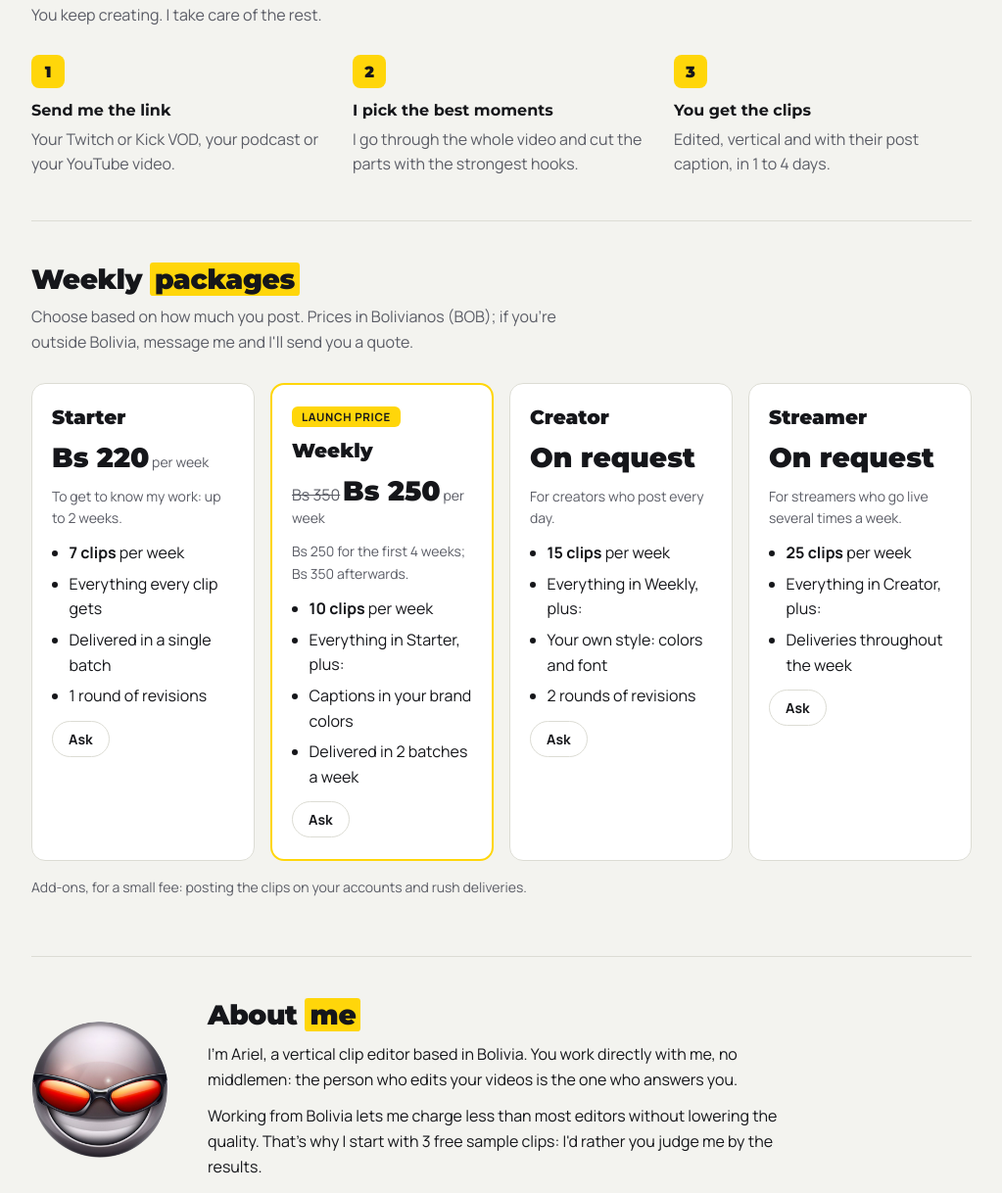
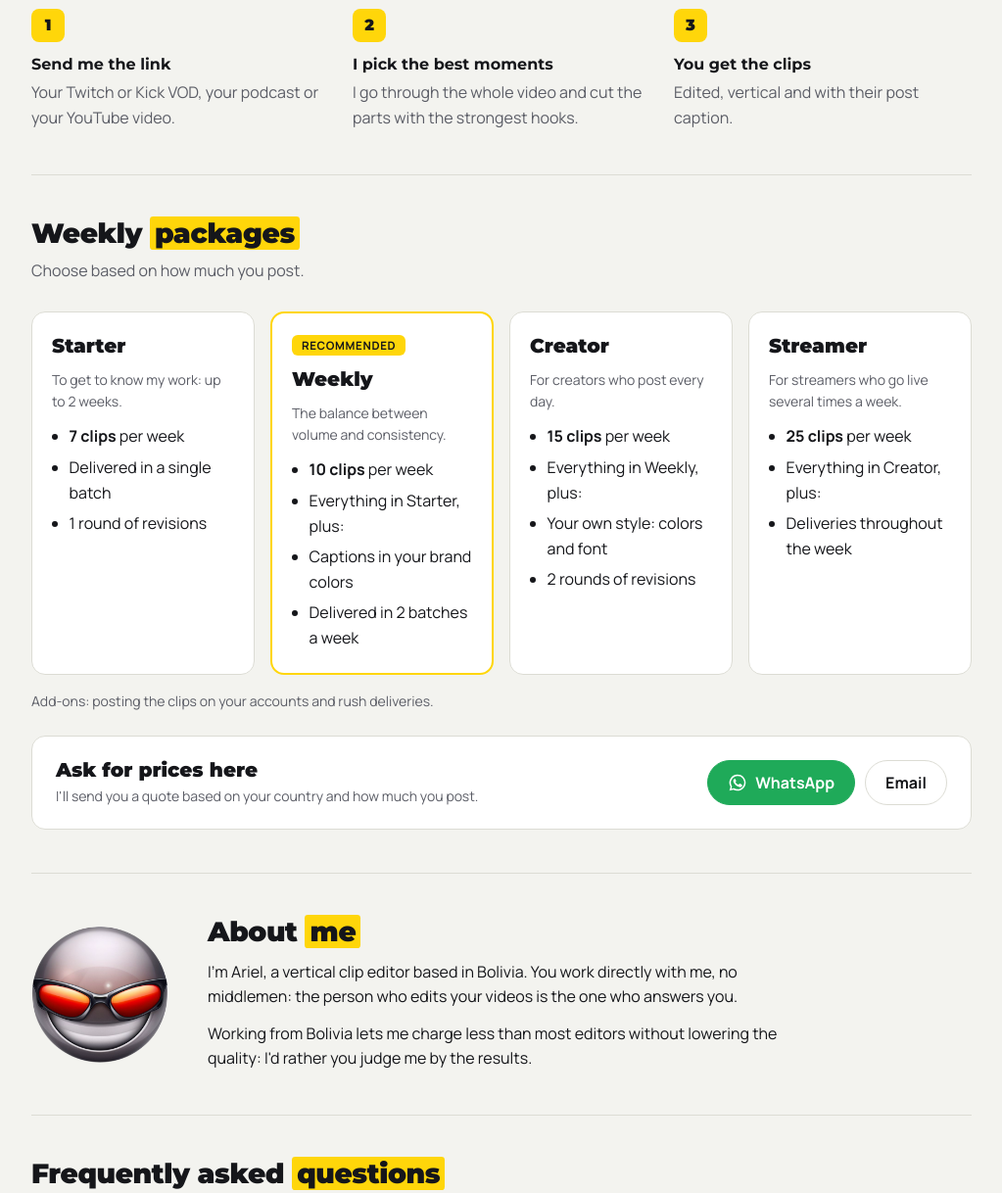
Before and after one commit to ragebaiterclipper/ragebaiterclipper.github.io, a plain HTML site: page index.html in a window 1280 px wide. Shown: the part 3082-4300 px from the top of the page at 98% size, without its empty margins (128-1151 px from the left). Drawn offline with Linux system fonts and the light colour scheme.

Commit message:
Quitar precios: consulta de precios por WhatsApp o correo; menos texto repetido
Co-Authored-By: Claude Opus 5.5 <noreply@anthropic.com>

```diff
--- a/index.html
+++ b/index.html
@@ -170,11 +170,15 @@ figure { margin: 0; }
 .paquete .btn { justify-self: start; font-size: var(--step--1); padding: 8px 16px; }
 .sello { justify-self: start; font: 700 0.72rem var(--font-body); letter-spacing: 0.06em; text-transform: uppercase;
          background: var(--caption); color: var(--caption-ink); padding: 3px 10px; border-radius: 6px; }
-.monto { margin: 0; font-size: var(--step--1); color: var(--muted); }
-.monto b { font: 900 var(--step-2) var(--font-display); color: var(--ink); }
-.monto s { font-size: var(--step-0); }
 .nota { margin: 0; font-size: var(--step--1); color: var(--muted); }
 .extra { margin-top: 16px; font-size: var(--step--1); color: var(--muted); }
+.precios { margin-top: 24px; display: flex; flex-wrap: wrap; align-items: center; justify-content: space-between; gap: 16px 24px;
+  padding: 22px 24px; border: 1px solid var(--line); border-radius: var(--radius); background: var(--surface); }
+.precios h3 { font: 900 var(--step-1) var(--font-display); margin: 0 0 4px; }
+.precios p { margin: 0; font-size: var(--step--1); color: var(--muted); }
+.precios-contacto { display: flex; flex-wrap: wrap; gap: 10px; }
+.btn-correo { background: transparent; color: var(--ink); border: 1px solid var(--line); }
+.btn-correo:hover { border-color: var(--ink); }
 
 /* Preguntas frecuentes */
 .faq { display: grid; gap: 10px; max-width: 760px; }
@@ -329,12 +333,6 @@ h2 .gratis { padding: 0 0.18em; border-radius: 0.12em; }
       <div>
         <h2 id="t-antes" data-i18n-html="h-antes">Antes y <span class="hl">después</span></h2>
         <p class="sub" data-i18n="sub-antes">El mismo momento: el video original tal como se grabó y el clip que entrego. Desliza la barra para comparar.</p>
-        <ul class="cambios">
-          <li data-i18n="cambio1">Encuadre en quien habla</li>
-          <li data-i18n="cambio2">Subtítulos palabra por palabra</li>
-          <li data-i18n="cambio3">Título gancho</li>
-          <li data-i18n="cambio4">Audio nivelado</li>
-        </ul>
       </div>
     </div>
   </section>
@@ -362,7 +360,6 @@ h2 .gratis { padding: 0 0.18em; border-radius: 0.12em; }
       <div><dt data-i18n="c2">Fluidez</dt><dd data-i18n="c2v">Hasta 60 fps</dd></div>
       <div><dt data-i18n="c4">Volumen</dt><dd data-i18n="c4v">Parejo, al nivel de TikTok y YouTube</dd></div>
       <div><dt data-i18n="c6">Ritmo</dt><dd data-i18n="c6v">Sin silencios largos ni partes que se van del tema</dd></div>
-      <div><dt data-i18n="c8">Subtítulos</dt><dd data-i18n="c8v">Revisados palabra por palabra</dd></div>
     </dl>
   </section>
 
@@ -372,42 +369,36 @@ h2 .gratis { padding: 0 0.18em; border-radius: 0.12em; }
     <ol class="pasos">
       <li><b data-i18n="p1">Me pasas el link</b><p data-i18n="p1d">Tu VOD de Twitch o Kick, tu podcast o tu video de YouTube.</p></li>
       <li><b data-i18n="p2">Elijo los mejores momentos</b><p data-i18n="p2d">Reviso todo el video y saco las partes con más gancho.</p></li>
-      <li><b data-i18n="p3">Recibes los clips</b><p data-i18n="p3d">Editados, en vertical y con su texto para publicar, en 1 a 4 días.</p></li>
+      <li><b data-i18n="p3">Recibes los clips</b><p data-i18n="p3d">Editados, en vertical y con su texto para publicar.</p></li>
     </ol>
   </section>
 
   <section aria-labelledby="t-paquetes" class="revelar">
     <h2 id="t-paquetes" data-i18n-html="h-paquetes">Paquetes <span class="hl">semanales</span></h2>
-    <p class="sub" data-i18n="sub-paquetes">Elige según cuánto publicas. Precios en bolivianos; si estás en otro país, escríbeme y te paso una cotización.</p>
+    <p class="sub" data-i18n="sub-paquetes">Elige según cuánto publicas.</p>
     <div class="paquetes">
       <div class="paquete">
         <h3 data-i18n="pq1">Inicial</h3>
-        <p class="monto"><b>Bs 220</b> <span data-i18n="por-semana">por semana</span></p>
         <p class="nota" data-i18n="pq1-nota">Para conocer mi trabajo: hasta 2 semanas.</p>
         <ul>
           <li data-i18n-html="pq1a"><b>7 clips</b> por semana</li>
-          <li data-i18n="pq1b">Todo lo que lleva cada clip</li>
           <li data-i18n="pq1c">Entrega en un solo envío</li>
           <li data-i18n="pq1d">1 ronda de cambios</li>
         </ul>
-        <a class="btn wa" href="https://wa.me/59175027789" target="_blank" rel="noopener" data-i18n="pq-boton">Consultar</a>
       </div>
       <div class="paquete destacado">
-        <span class="sello" data-i18n="sello">Precio de lanzamiento</span>
+        <span class="sello" data-i18n="sello">Recomendado</span>
         <h3 data-i18n="pq2">Semanal</h3>
-        <p class="monto"><s>Bs 350</s> <b>Bs 250</b> <span data-i18n="por-semana">por semana</span></p>
-        <p class="nota" data-i18n="pq2-nota">Bs 250 las primeras 4 semanas; luego, Bs 350.</p>
+        <p class="nota" data-i18n="pq2-nota">El equilibrio entre cantidad y constancia.</p>
         <ul>
           <li data-i18n-html="pq2a"><b>10 clips</b> por semana</li>
           <li data-i18n="pq2b">Todo lo del Inicial, y además:</li>
           <li data-i18n="pq2c">Subtítulos con los colores de tu marca</li>
           <li data-i18n="pq2d">Entrega en 2 tandas por semana</li>
         </ul>
-        <a class="btn wa" href="https://wa.me/59175027789" target="_blank" rel="noopener" data-i18n="pq-boton">Consultar</a>
       </div>
       <div class="paquete">
         <h3 data-i18n="pq3">Creador</h3>
-        <p class="monto"><b data-i18n="a-consultar">A consultar</b></p>
         <p class="nota" data-i18n="pq3-nota">Para quienes publican todos los días.</p>
         <ul>
           <li data-i18n-html="pq3a"><b>15 clips</b> por semana</li>
@@ -415,21 +406,31 @@ h2 .gratis { padding: 0 0.18em; border-radius: 0.12em; }
           <li data-i18n="pq3c">Tu propio estilo: colores y tipografía</li>
           <li data-i18n="pq3d">2 rondas de cambios</li>
         </ul>
-        <a class="btn wa" href="https://wa.me/59175027789" target="_blank" rel="noopener" data-i18n="pq-boton">Consultar</a>
       </div>
       <div class="paquete">
         <h3 data-i18n="pq4">Streamer</h3>
-        <p class="monto"><b data-i18n="a-consultar">A consultar</b></p>
         <p class="nota" data-i18n="pq4-nota">Para quienes transmiten varias veces por semana.</p>
         <ul>
           <li data-i18n-html="pq4a"><b>25 clips</b> por semana</li>
           <li data-i18n="pq4b">Todo lo del Creador, y además:</li>
           <li data-i18n="pq4c">Entregas a lo largo de la semana</li>
         </ul>
-        <a class="btn wa" href="https://wa.me/59175027789" target="_blank" rel="noopener" data-i18n="pq-boton">Consultar</a>
       </div>
     </div>
-    <p class="extra" data-i18n="pq-extra">Aparte, por un pequeño costo: publicación de los clips en tus cuentas y entregas urgentes.</p>
+    <p class="extra" data-i18n="pq-extra">Aparte: publicación de los clips en tus cuentas y entregas urgentes.</p>
+    <div class="precios">
+      <div>
+        <h3 data-i18n="pr-titulo">Consulta precios aquí</h3>
+        <p data-i18n="pr-texto">Te paso la cotización según tu país y cuánto publicas.</p>
+      </div>
+      <div class="precios-contacto">
+        <a class="btn btn-wa wa-precio" href="https://wa.me/59175027789" target="_blank" rel="noopener">
+          <svg viewBox="0 0 24 24" fill="currentColor" aria-hidden="true"><path d="M12 2a10 10 0 0 0-8.6 15.1L2 22l5-1.3A10 10 0 1 0 12 2Zm0 18.2a8.2 8.2 0 0 1-4.2-1.2l-.3-.2-3 .8.8-2.9-.2-.3A8.2 8.2 0 1 1 12 20.2Zm4.5-6.1c-.2-.1-1.5-.7-1.7-.8s-.4-.1-.6.1-.7.8-.8 1-.3.2-.5.1a6.7 6.7 0 0 1-3.3-2.9c-.2-.4.2-.4.7-1.3a.5.5 0 0 0 0-.4l-.8-1.9c-.2-.5-.4-.4-.6-.4h-.5a1 1 0 0 0-.7.3 3 3 0 0 0-.9 2.2 5.2 5.2 0 0 0 1.1 2.8 11.9 11.9 0 0 0 4.6 4c1.7.7 2.4.8 3.2.7a2.8 2.8 0 0 0 1.8-1.3 2.3 2.3 0 0 0 .2-1.3c-.1-.1-.3-.2-.5-.3Z"/></svg>
+          <span>WhatsApp</span>
+        </a>
+        <a class="btn btn-correo" href="mailto:ragebaiterclipper@gmail.com" data-i18n="pr-correo">Correo</a>
+      </div>
+    </div>
   </section>
 
   <section aria-labelledby="t-sobre" class="sobre revelar">
@@ -437,7 +438,7 @@ h2 .gratis { padding: 0 0.18em; border-radius: 0.12em; }
     <div>
       <h2 id="t-sobre" data-i18n-html="h-sobre">Sobre <span class="hl">mí</span></h2>
       <p data-i18n="sobre1">Soy Ariel, editor de clips verticales desde Bolivia. Trabajas directamente conmigo, sin intermediarios: la misma persona que edita tus videos es la que te responde.</p>
-      <p data-i18n="sobre2">Trabajar desde Bolivia me permite cobrar menos que la mayoría de editores sin bajar la calidad. Por eso empiezo con 3 clips de muestra gratis: prefiero que me juzgues por los resultados.</p>
+      <p data-i18n="sobre2">Trabajar desde Bolivia me permite cobrar menos que la mayoría de editores sin bajar la calidad: prefiero que me juzgues por los resultados.</p>
     </div>
   </section>
 
@@ -452,7 +453,7 @@ h2 .gratis { padding: 0 0.18em; border-radius: 0.12em; }
       <details><summary data-i18n="q5">¿Qué necesito enviarte?</summary>
         <p data-i18n="a5">Solo los links de los videos o streams que quieres convertir en clips. Del resto me encargo yo.</p></details>
       <details><summary data-i18n="q6">¿Cómo y en qué formato recibo los clips?</summary>
-        <p data-i18n="a6">En video vertical MP4 de 1080 × 1920, listo para TikTok, Reels y Shorts, con su portada, descripción y hashtags. Te los dejo en una carpeta de Google Drive compartida contigo.</p></details>
+        <p data-i18n="a6">Listos para subir, en una carpeta de Google Drive compartida contigo.</p></details>
       <details><summary data-i18n="q4">¿Quién publica los clips?</summary>
         <p data-i18n="a4">Tú, en tus propias cuentas: te los entrego listos para subir. Si prefieres que los publique yo, lo hago por un pequeño costo adicional.</p></details>
       <details><summary data-i18n="q7">¿Trabajas con contenido en inglés?</summary>
@@ -503,7 +504,6 @@ h2 .gratis { padding: 0 0.18em; border-radius: 0.12em; }
       "h-antes": 'Before and <span class="hl">after</span>',
       "sub-antes": "The same moment: the original video as it was recorded and the clip I deliver. Drag the bar to compare.",
       antes: "Before", despues: "After",
-      cambio1: "Framed on whoever is talking", cambio2: "Word-by-word captions", cambio3: "Hook title", cambio4: "Leveled audio",
       "h-incluye": 'What <span class="hl">every clip</span> gets',
       "sub-incluye": "Everything you see in the examples, applied to your content.",
       f1: "Animated captions", f1d: "Word by word, with the key words highlighted.",
@@ -515,27 +515,28 @@ h2 .gratis { padding: 0 0.18em; border-radius: 0.12em; }
       "h-calidad": '<span class="hl">Real</span> quality, not just pretty',
       "sub-calidad": "Every clip is cut from the original video in high quality, with the audio at the level the platforms use. Sharp to look at and even to listen to, on any phone.",
       c1: "Resolution", c2: "Smoothness", c2v: "Up to 60 fps", c4: "Loudness", c4v: "Even, at TikTok and YouTube level",
-      c6: "Pacing", c6v: "No long silences or off-topic tangents", c8: "Captions", c8v: "Checked word by word",
+      c6: "Pacing", c6v: "No long silences or off-topic tangents",
       "h-pasos": 'How <span class="hl">it works</span>',
       "sub-pasos": "You keep creating. I take care of the rest.",
       p1: "Send me the link", p1d: "Your Twitch or Kick VOD, your podcast or your YouTube video.",
       p2: "I pick the best moments", p2d: "I go through the whole video and cut the parts with the strongest hooks.",
-      p3: "You get the clips", p3d: "Edited, vertical and with their post caption, in 1 to 4 days.",
+      p3: "You get the clips", p3d: "Edited, vertical and with their post caption.",
       "h-paquetes": 'Weekly <span class="hl">packages</span>',
-      "sub-paquetes": "Choose based on how much you post. Prices in Bolivianos (BOB); if you're outside Bolivia, message me and I'll send you a quote.",
-      "por-semana": "per week", sello: "Launch price", "a-consultar": "On request", "pq-boton": "Ask",
+      "sub-paquetes": "Choose based on how much you post.",
+      sello: "Recommended",
       pq1: "Starter", "pq1-nota": "To get to know my work: up to 2 weeks.",
-      pq1a: "<b>7 clips</b> per week", pq1b: "Everything every clip gets", pq1c: "Delivered in a single batch", pq1d: "1 round of revisions",
-      pq2: "Weekly", "pq2-nota": "Bs 250 for the first 4 weeks; Bs 350 afterwards.",
+      pq1a: "<b>7 clips</b> per week", pq1c: "Delivered in a single batch", pq1d: "1 round of revisions",
+      pq2: "Weekly", "pq2-nota": "The balance between volume and consistency.",
       pq2a: "<b>10 clips</b> per week", pq2b: "Everything in Starter, plus:", pq2c: "Captions in your brand colors", pq2d: "Delivered in 2 batches a week",
       pq3: "Creator", "pq3-nota": "For creators who post every day.",
       pq3a: "<b>15 clips</b> per week", pq3b: "Everything in Weekly, plus:", pq3c: "Your own style: colors and font", pq3d: "2 rounds of revisions",
       pq4: "Streamer", "pq4-nota": "For streamers who go live several times a week.",
       pq4a: "<b>25 clips</b> per week", pq4b: "Everything in Creator, plus:", pq4c: "Deliveries throughout the week",
-      "pq-extra": "Add-ons, for a small fee: posting the clips on your accounts and rush deliveries.",
+      "pq-extra": "Add-ons: posting the clips on your accounts and rush deliveries.",
+      "pr-titulo": "Ask for prices here", "pr-texto": "I'll send you a quote based on your country and how much you post.", "pr-correo": "Email",
       "h-sobre": 'About <span class="hl">me</span>',
       sobre1: "I'm Ariel, a vertical clip editor based in Bolivia. You work directly with me, no middlemen: the person who edits your videos is the one who answers you.",
-      sobre2: "Working from Bolivia lets me charge less than most editors without lowering the quality. That's why I start with 3 free sample clips: I'd rather you judge me by the results.",
+      sobre2: "Working from Bolivia lets me charge less than most editors without lowering the quality: I'd rather you judge me by the results.",
       "h-faq": 'Frequently asked <span class="hl">questions</span>',
       "sub-faq": "If you have any other question, message me and I'll answer personally.",
       q1: "How long does delivery take?",
@@ -545,7 +546,7 @@ h2 .gratis { padding: 0 0.18em; border-radius: 0.12em; }
       q5: "What do I need to send you?",
       a5: "Just the links to the videos or streams you want turned into clips. I take care of the rest.",
       q6: "How and in what format do I get the clips?",
-      a6: "Vertical 1080 × 1920 MP4 video, ready for TikTok, Reels and Shorts, with its cover image, caption and hashtags. I leave them in a Google Drive folder shared with you.",
+      a6: "Ready to upload, in a Google Drive folder shared with you.",
       q4: "Who posts the clips?",
       a4: "You do, on your own accounts: I deliver them ready to upload. If you'd rather I post them, I can do it for a small extra fee.",
       q7: "Do you work with English content?",
@@ -589,9 +590,16 @@ h2 .gratis { padding: 0 0.18em; border-radius: 0.12em; }
     es: "Hola Ariel, vi tu página y quiero mis 3 clips de muestra gratis.",
     en: "Hi Ariel, I saw your page and I'd like my 3 free sample clips."
   };
+  var MENSAJE_PRECIO = {
+    es: "Hola Ariel, vi tu página y quiero consultar los precios de los paquetes.",
+    en: "Hi Ariel, I saw your page and I'd like to ask about your package prices."
+  };
   function actualizarWhatsApp(lang) {
     var url = "https://wa.me/59175027789?text=" + encodeURIComponent(MENSAJE_WA[lang] || MENSAJE_WA.es);
     document.querySelectorAll("a.wa").forEach(function (a) { a.href = url; });
+    document.querySelectorAll("a.wa-precio").forEach(function (a) {
+      a.href = "https://wa.me/59175027789?text=" + encodeURIComponent(MENSAJE_PRECIO[lang] || MENSAJE_PRECIO.es);
+    });
   }
 
   function copiar(boton) {
```
